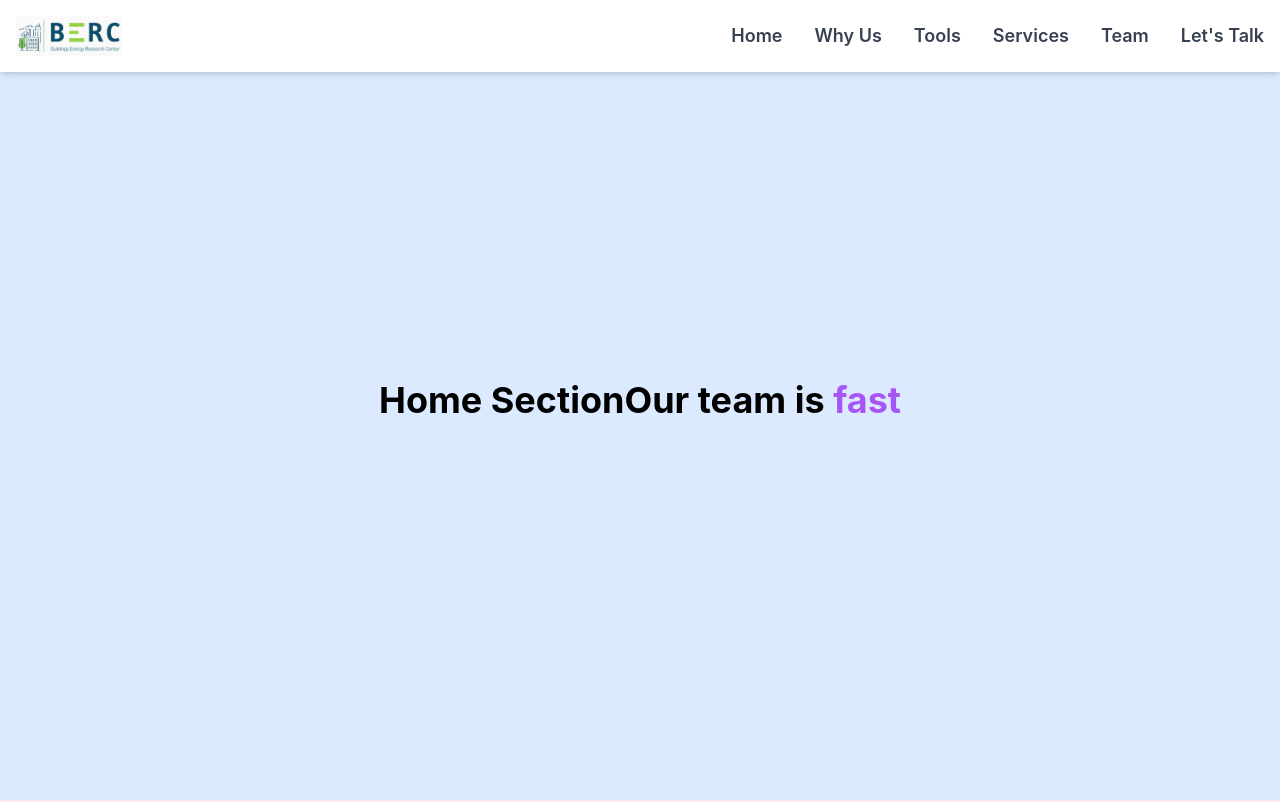
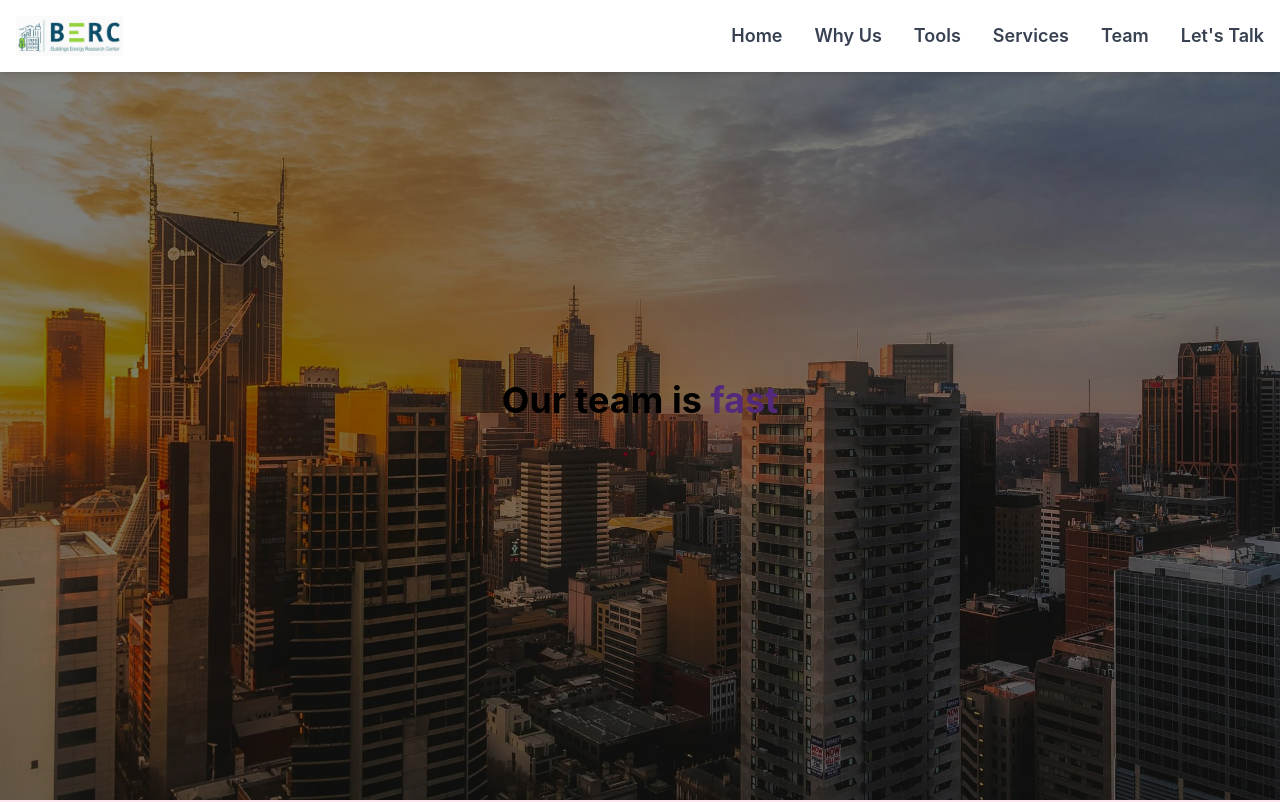
Before and after one commit to mianfarooqazam/berc-pk, a React (Create React App) app: page / in a window 1280 px wide. Shown: the top 802 px of the page. Built offline with nearby package versions, Linux system fonts and the light colour scheme; the HTML template or start-up script is replaced by a standard one.

Commit message:
Images Added

```diff
--- a/src/pages/Home.js
+++ b/src/pages/Home.js
@@ -1,10 +1,13 @@
+
+
 import React from 'react';
 import AnimatedText from '../components/AnimatedText';
+import bg from '../assets/City-1.jpg';
 
 const Home = () => {
   return (
-    <section id="home" className="h-screen flex items-center justify-center bg-blue-100">
-      <h1 className="text-4xl font-bold">Home Section</h1>
+    <section id="home" className="relative h-screen flex items-center justify-center bg-cover bg-center" style={{ backgroundImage: `url(${bg})` }}>
+      <div className="absolute inset-0 bg-black opacity-50"></div> {/* Overlay for better text visibility */}
       <AnimatedText />
     </section>
   );
--- a/src/pages/LetsTalk.js
+++ b/src/pages/LetsTalk.js
@@ -1,9 +1,20 @@
 import React from 'react';
+import bg from '../assets/City-1.jpg';
 
 const LetsTalk = () => {
   return (
-    <section id="lets-talk" className="h-screen flex items-center justify-center bg-yellow-100">
-      <h1 className="text-4xl font-bold">Let's Talk Section</h1>
+    <section
+      id="lets-talk"
+      className="relative h-screen flex items-center justify-center"
+      style={{
+        backgroundImage: `url(${bg})`,
+        backgroundSize: 'contain',
+        backgroundRepeat: 'no-repeat',
+        backgroundPosition: 'center'
+      }}
+    >
+      <div className="absolute inset-0 bg-black opacity-50"></div> {/* Overlay for better text visibility */}
+      <h1 className="relative text-4xl font-bold text-white">Let's Talk Section</h1>
     </section>
   );
 };
```
Also changed, not shown: src/assets/City-1.jpg (added), src/assets/City-2.jpg (added).
